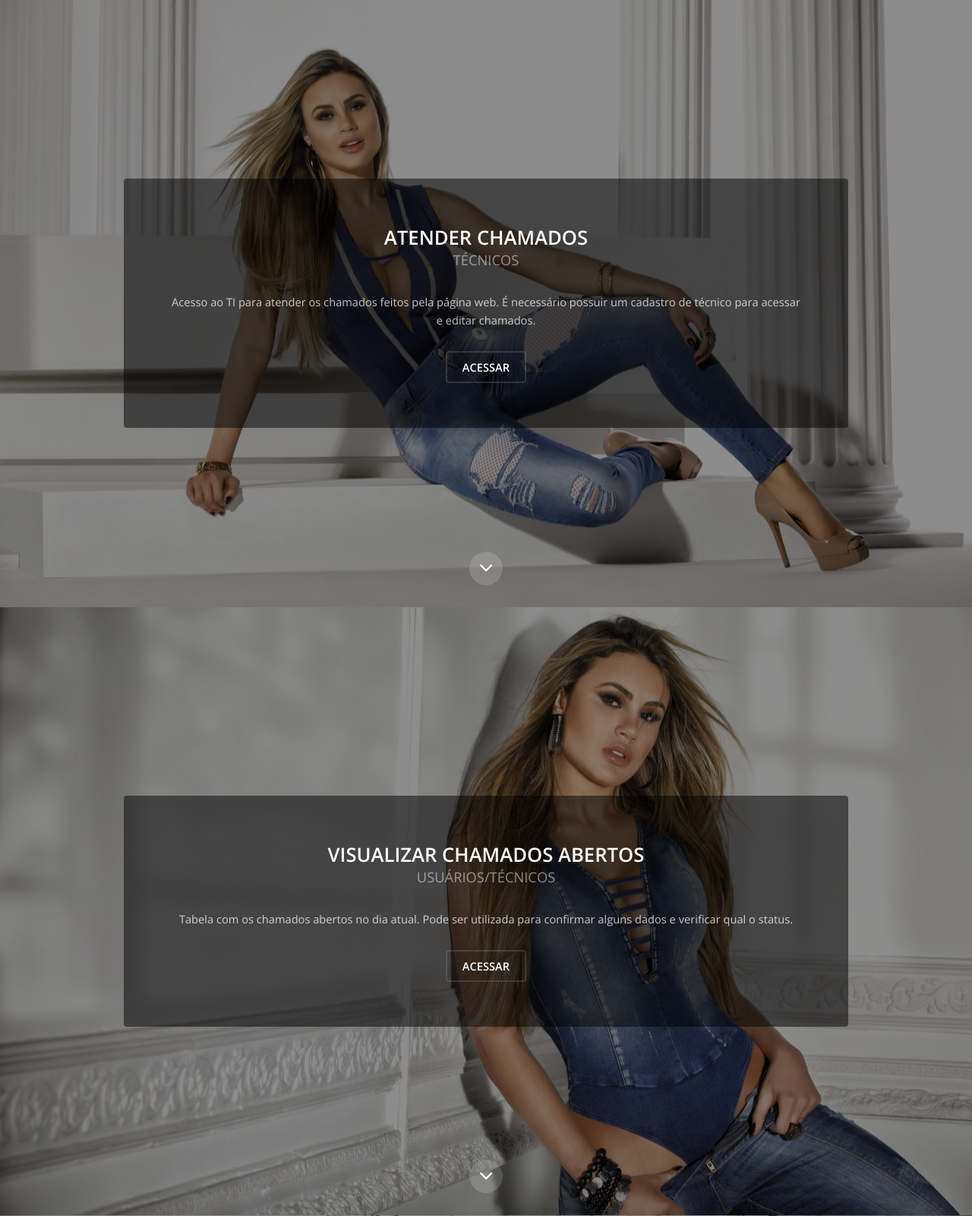
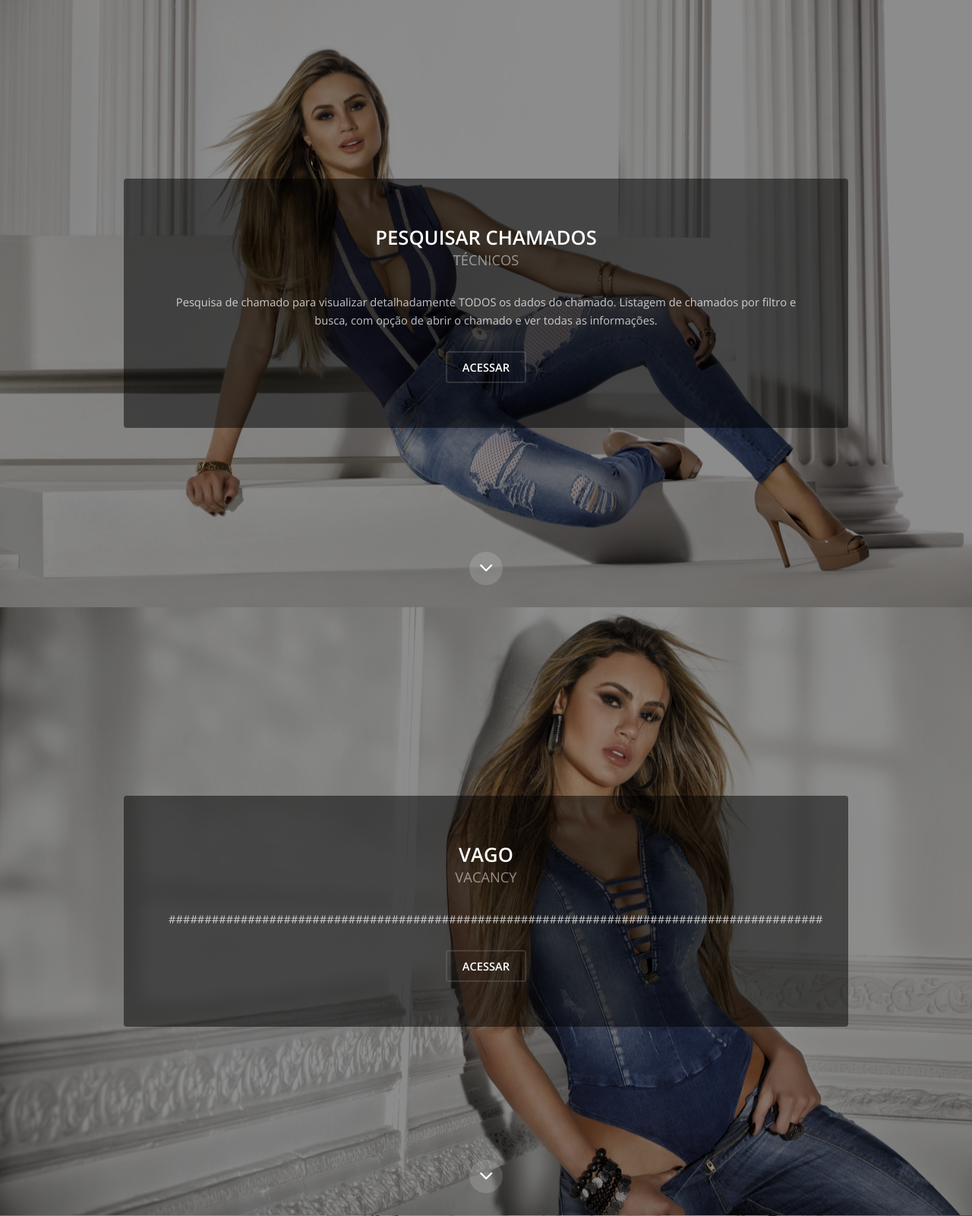
Before and after one commit to Anderson7295/PortalSet, a PHP site: page /Home.html in a window 1280 px wide. Shown: the part 1601-3201 px from the top of the page at 76% size. Run offline with PHP 8.4, Linux system fonts and the light colour scheme.

```diff
--- a/Home.html
+++ b/Home.html
@@ -24,8 +24,8 @@
 				<ul class="links">
 					<li><a href="Home.html">Página Inicial</a></li>
 					<li><a href="Formulario.html">Dúvidas e problemas</a></li>
+					<li><a href="filtrosChamados/FiltrarChamados.php">Pesquisar chamados</a></li>
 					<li><a href="FormularioLogin/LoginChamados.html">Atender chamados</a></li>
-					<li><a href="filtrosChamados/FiltrarChamados.php">Pesquisar chamados</a></li>
 				</ul>
 			</nav>
 
@@ -69,14 +69,14 @@
 				<div class="inner">
 					<article class="box">
 						<header>
-							<h2>Atender chamados</h2>
+							<h2>Pesquisar chamados</h2>
 							<p>TÉCNICOS</p>
 						</header>
 						<div class="content">
-							<p>Acesso ao TI para atender os chamados feitos pela página web. É necessário possuir um cadastro de técnico para acessar e editar chamados.</p>
+							<p>Pesquisa de chamado para visualizar detalhadamente TODOS os dados do chamado. Listagem de chamados por filtro e busca, com opção de abrir o chamado e ver todas as informações.</p>
 						</div>
 						<footer>
-							<a href="FormularioLogin/LoginChamados.html" class="button alt">Acessar</a>
+							<a href="filtrosChamados/FiltrarChamados.php" class="button alt">Acessar</a>
 						</footer>
 					</article>
 				</div>
@@ -88,14 +88,14 @@
 				<div class="inner">
 					<article class="box">
 						<header>
-							<h2>Visualizar chamados abertos</h2>
-							<p>USUÁRIOS/TÉCNICOS</p>
+							<h2>VAGO</h2>
+							<p>VACANCY</p>
 						</header>
 						<div class="content">
-							<p>Tabela com os chamados abertos no dia atual. Pode ser utilizada para confirmar alguns dados e verificar qual o status.</p>
+							<p>###########################################################################################</p>
 						</div>
 						<footer>
-							<a href="VerChamados.php" class="button alt">Acessar</a>
+							<a href="Home.html" class="button alt">Acessar</a>
 						</footer>
 					</article>
 				</div>
@@ -107,14 +107,14 @@
 				<div class="inner">
 					<article class="box">
 						<header>
-							<h2>Pesquisar chamado</h2>
-							<p>USUÁRIOS/TÉCNICOS</p>
+							<h2>Atender chamados</h2>
+							<p>TÉCNICOS</p>
 						</header>
 						<div class="content">
-							<p>Pesquisa de chamado para visualizar detalhadamente TODOS os dados do chamado. Listagem de chamados por filtro e busca, com opção de abrir o chamado e ver todas as informações.</p>
+							<p>Acesso à TI destinado ao atendimento dos chamados feitos pela página web. É necessário possuir um cadastro de técnico para acessar e editar chamados.</p>
 						</div>
 						<footer>
-							<a href="filtrosChamados/FiltrarChamados.php" class="button alt">Acessar</a>
+							<a href="FormularioLogin/LoginChamados.html" class="button alt">Acessar</a>
 						</footer>
 					</article>
 				</div>
```
Also changed, not shown: filtrosChamados/FiltrarChamados.php (+8 -2 lines), filtrosChamados/FiltrarChamadosEdita.php (+8 -2 lines).
